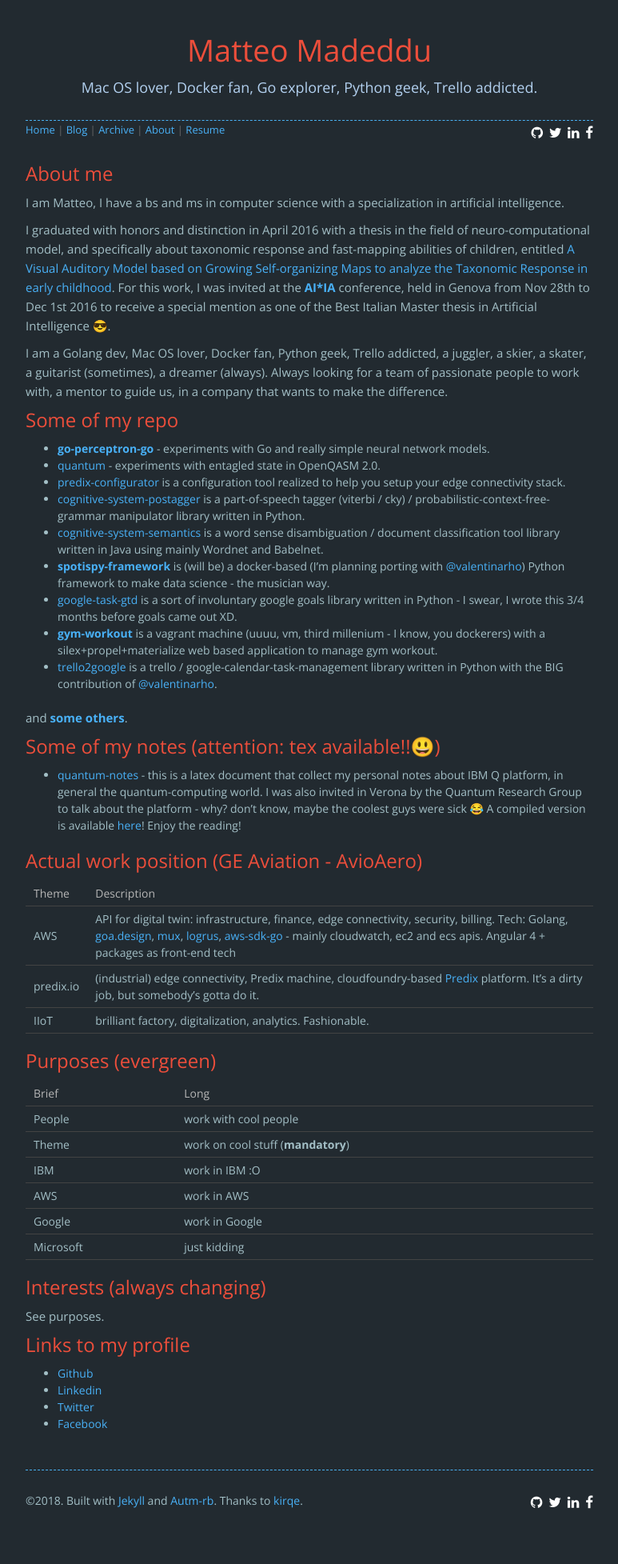
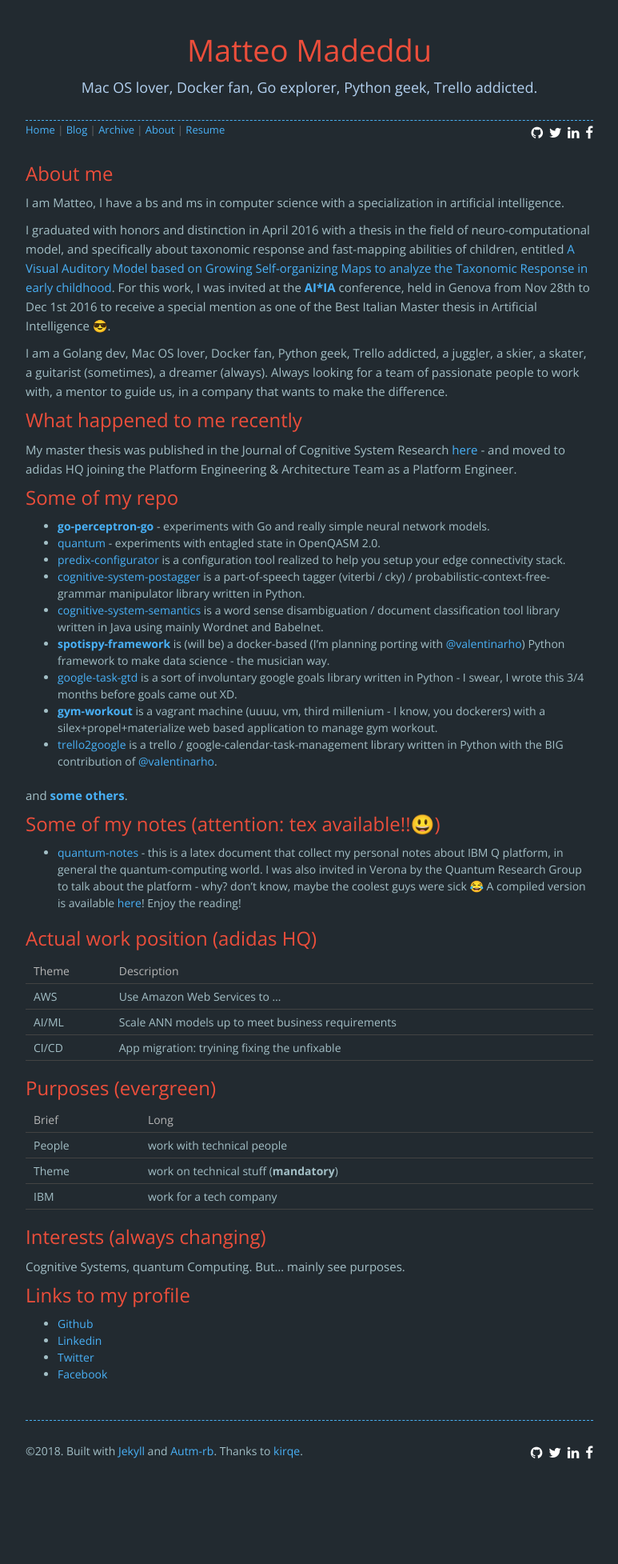
Before and after one commit to made2591/blog.madeddu.xyz, a Jekyll site: the page built from about.html, in a window 1280 px wide. Shown: the whole page at 80% size, without its empty margins (253-1026 px from the left). Built offline with Jekyll 4.4.1, drawn with Linux system fonts in a browser that asks for light colours; nearby versions of some CDN libraries; comment, search, counter and statistics services are not loaded; after the commit the page ends 1893 px from its top, so only the background shows below that.

Commit message:
Changing about session

```diff
--- a/_data/about.yml
+++ b/_data/about.yml
@@ -5,6 +5,10 @@ text: |
   I graduated with honors and distinction in April 2016 with a thesis in the field of neuro-computational model, and specifically about taxonomic response and fast-mapping abilities of children, entitled [A Visual Auditory Model based on Growing Self-organizing Maps to analyze the Taxonomic Response in early childhood](https://made2591.github.com/matteo_madeddu_master_thesis.pdf). For this work, I was invited at the [__AI*IA__](http://www.aixia.it/) conference, held in Genova from Nov 28th to Dec 1st 2016 to receive a special mention as one of the Best Italian Master thesis in Artificial Intelligence 😎.
 
   I am a Golang dev, Mac OS lover, Docker fan, Python geek, Trello addicted, a juggler, a skier, a skater, a guitarist (sometimes), a dreamer (always). Always looking for a team of passionate people to work with, a mentor to guide us, in a company that wants to make the difference.
+
+  ## What happened to me recently
+
+  My master thesis was published in the Journal of Cognitive System Research [here](https://www.sciencedirect.com/science/article/pii/S1389041717303558) - and moved to adidas HQ joining the Platform Engineering & Architecture Team as a Platform Engineer.
 
   ## Some of my repo
 
@@ -24,28 +28,25 @@ text: |
 
   * [quantum-notes](https://github.com/made2591/quantum-notes) - this is a latex document that collect my personal notes about IBM Q platform, in general the quantum-computing world. I was also invited in Verona by the Quantum Research Group to talk about the platform - why? don't know, maybe the coolest guys were sick 😂 A compiled version is available [here](https://made2591.github.io/matteo_madeddu_quantum_notes.pdf)! Enjoy the reading!
 
-  ## Actual work position (GE Aviation - AvioAero)
+  ## Actual work position (adidas HQ)
 
-  | Theme     | Description |
-  | --------- | ----------- |
-  | AWS       | API for digital twin: infrastructure, finance, edge connectivity, security, billing. Tech: Golang, [goa.design](https://goa.design), [mux](https://github.com/gorilla/mux), [logrus](https://github.com/sirupsen/logrus), [aws-sdk-go](https://github.com/aws/aws-sdk-go) - mainly cloudwatch, ec2 and ecs apis. Angular 4 + packages as front-end tech |
-  | predix.io | (industrial) edge connectivity, Predix machine, cloudfoundry-based [Predix](http://predix.io) platform. It's a dirty job, but somebody's gotta do it. |
-  | IIoT      | brilliant factory, digitalization, analytics. Fashionable. |
+  | Theme         | Description                                         |
+  | ------------- | --------------------------------------------------- |
+  | AWS           | Use Amazon Web Services to ...                      |
+  | AI/ML         | Scale ANN models up to meet business requirements   |
+  | CI/CD         | App migration: tryining fixing the unfixable        |
 
   ## Purposes (evergreen)
 
-  | Brief  | Long                               |
-  | ------ | ---------------------------------- |
-  | People | work with cool people              |
-  | Theme  | work on cool stuff (__mandatory__) |
-  | IBM    | work in IBM :O                     |
-  | AWS    | work in AWS                        |
-  | Google | work in Google                     |
-  | Microsoft | just kidding                    |
+  | Brief  | Long                                    |
+  | ------ | --------------------------------------- |
+  | People | work with technical people              |
+  | Theme  | work on technical stuff (__mandatory__) |
+  | IBM    | work for a tech company                 |
 
   ## Interests (always changing)
 
-  See purposes.
+  Cognitive Systems, quantum Computing. But... mainly see purposes.
 
   ## Links to my profile
 
```
